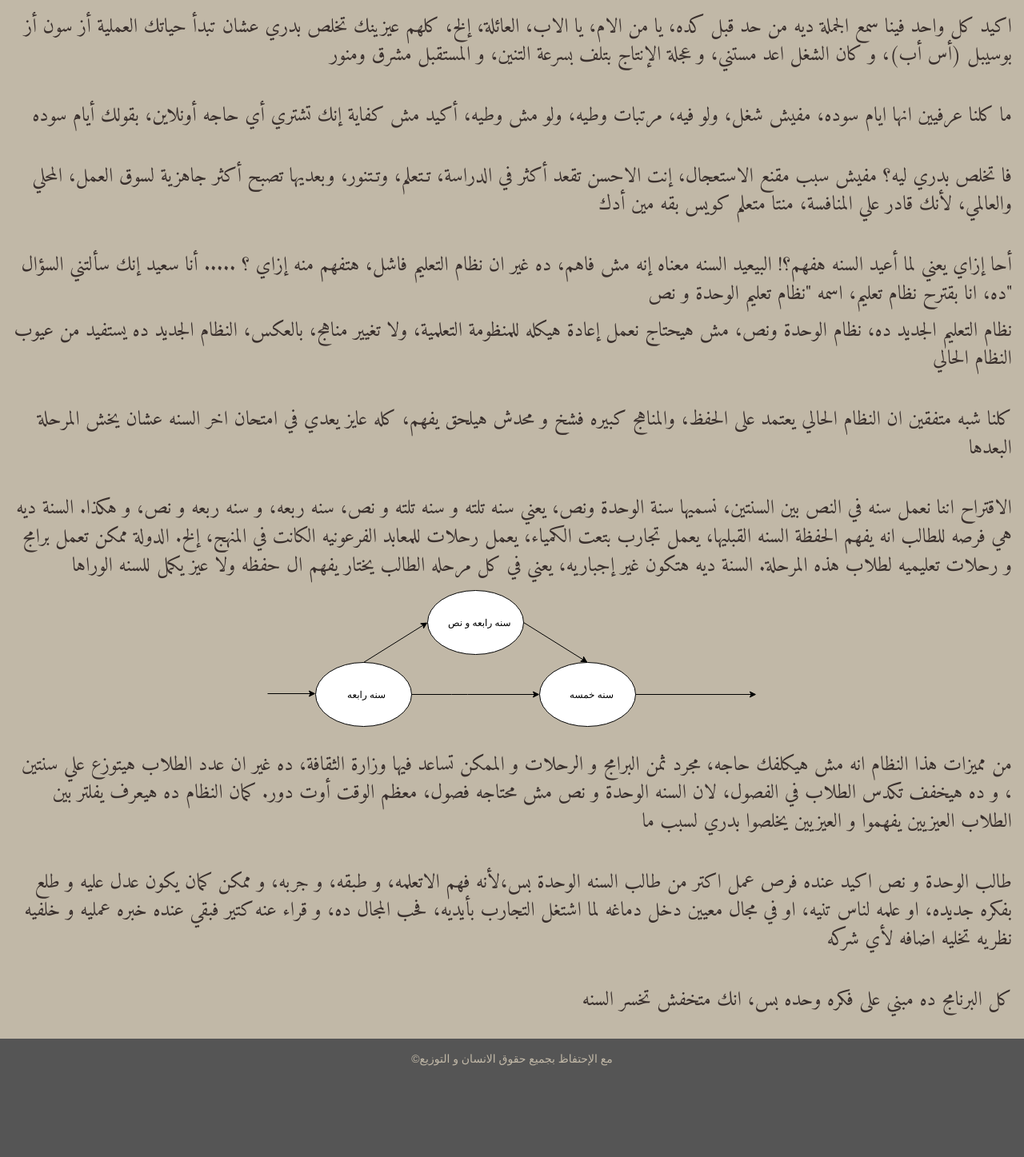
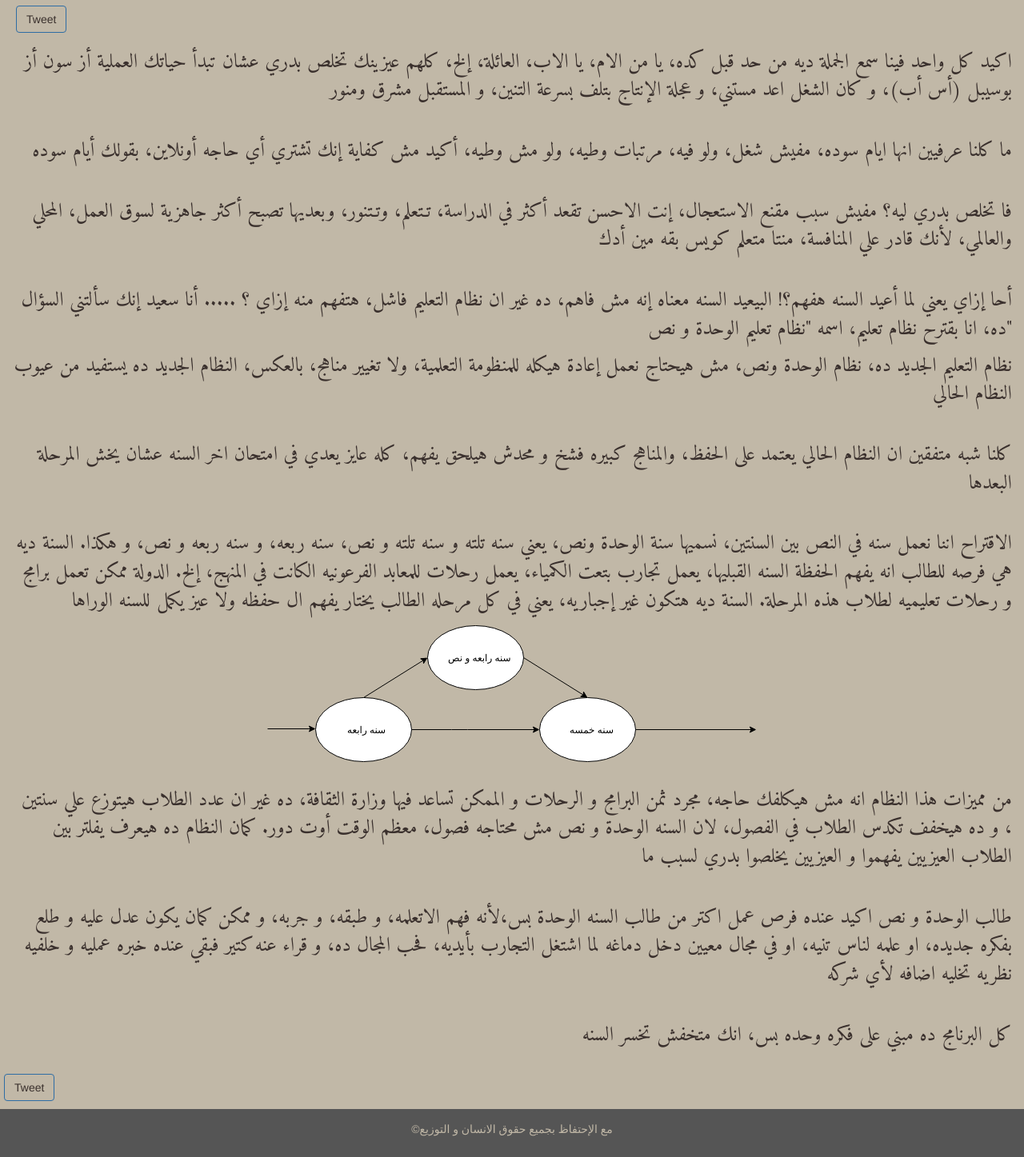
Before and after one commit to amroelmo/arabish, a plain HTML site: page articles/3shan-mat5sarsh-elsana.html in a window 1280 px wide. Shown: the part 221-1668 px from the top of the page at 80% size. Before the commit the page ends 1580 px from the top, so only its background shows below. Drawn offline with nearby package versions, Linux system fonts and the light colour scheme.

Commit message:
3shan mat5sarsh l sana phase 3

```diff
--- a/articles/3shan-mat5sarsh-elsana.html
+++ b/articles/3shan-mat5sarsh-elsana.html
@@ -21,6 +21,9 @@
             <span class="glyphicon glyphicon-chevron-right"></span>
           </a>
         </p>
+      </div>
+      <div class="row content">
+        <a href="https://twitter.com/intent/tweet?text=عشان متخسرش السنه%20http://www.a7aezay.com/articles/3shan-mat5sarsh-elsana.html" class="btn btn-primary pull-left" style="margin-bottom:10px;margin-left:20px" data-show-count="true">Tweet</a><script async src="//platform.twitter.com/widgets.js" charset="utf-8"></script>
       </div>
       <div class="row content">
         <p class="arabic-text">
@@ -79,6 +82,9 @@
         </br>
       </div>
     </div>
+      <div class="row content">
+        <a href="https://twitter.com/intent/tweet?text=عشان متخسرش السنه%20http://www.a7aezay.com/articles/3shan-mat5sarsh-elsana.html" class="btn btn-primary pull-left" style="margin-bottom:10px;margin-left:20px" data-show-count="true">Tweet</a><script async src="//platform.twitter.com/widgets.js" charset="utf-8"></script>
+      </div>
     <footer class="container-fluid text-center">
       <p><span class=”copy-left”>©</span>مع الإحتفاظ بجميع حقوق الانسان و التوزيع</p>
     </footer>
```
